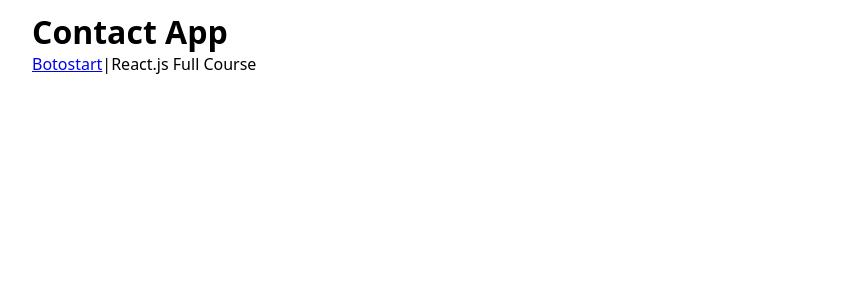
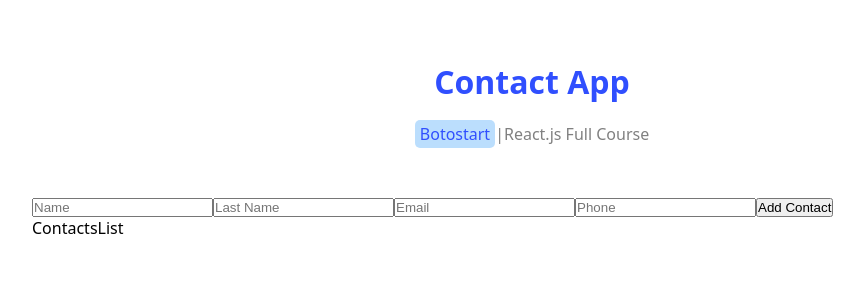
Before and after one commit to panteasaie/pantea-saei-week14, a React (Vite) app: page / in a window 1280 px wide. Shown: the top 300 px of the page, without its empty margins (108-972 px from the left). Built offline with nearby package versions, Linux system fonts and the light colour scheme.

Commit message:
Add ContactList component and update Contacts and Header components

```diff
--- a/src/App.jsx
+++ b/src/App.jsx
@@ -1,6 +1,6 @@
 import { useState } from 'react'
 import Header from './components/Header'
-
+import Contacts from './components/Contacts'
 
 function App() {
 
@@ -8,6 +8,7 @@ function App() {
   return (
  <>
  <Header/>
+ <Contacts/>
  </>
 
   )
--- a/src/components/Contacts.jsx
+++ b/src/components/Contacts.jsx
@@ -1,6 +1,8 @@
 import React, { useState } from "react";
+import ContactsList from "./ContactsList";
 
 function Contacts() {
+  const [contacts, setContacts] = useState([]);
   const [contact, setContact] = useState({
     name: "",
     lastName: "",
@@ -10,12 +12,17 @@ function Contacts() {
   const changeHandler = (event) => {
     const name = event.target.name;
     const value = event.target.value;
-    setContact((contact) => ({ ...contact,[name]:value }));
+    setContact((contact) => ({ ...contact, [name]: value }));
   };
-  const addHandler=()=>[
-
-    console.log(contact)
-  ]
+  const addHandler = () => {
+    setContacts((contacts) => [...Contacts, contact]);
+    setContact({
+      name: "",
+      lastName: "",
+      email: "",
+      phone: "",
+    });
+  };
   return (
     <div>
       <div>
@@ -49,6 +56,7 @@ function Contacts() {
         />
         <button onClick={addHandler}>Add Contact</button>
       </div>
+      <ContactsList contacts={contacts}/>
     </div>
   );
 }
--- /dev/null
+++ b/src/components/ContactsList.jsx
@@ -0,0 +1,10 @@
+import React from 'react'
+
+function ContactsList(props) {
+    console.log(props)
+  return (
+    <div>ContactsList</div>
+  )
+}
+
+export default ContactsList
--- a/src/components/Header.jsx
+++ b/src/components/Header.jsx
@@ -1,8 +1,8 @@
 import React from 'react'
-
+import styles from "./Header.module.css"
 function Header() {
   return (
-    <div>
+    <div className={styles.container}>
         <h1>Contact App</h1>
         <p>
             <a href="https://botostart.ir">Botostart</a>|React.js Full Course
```
